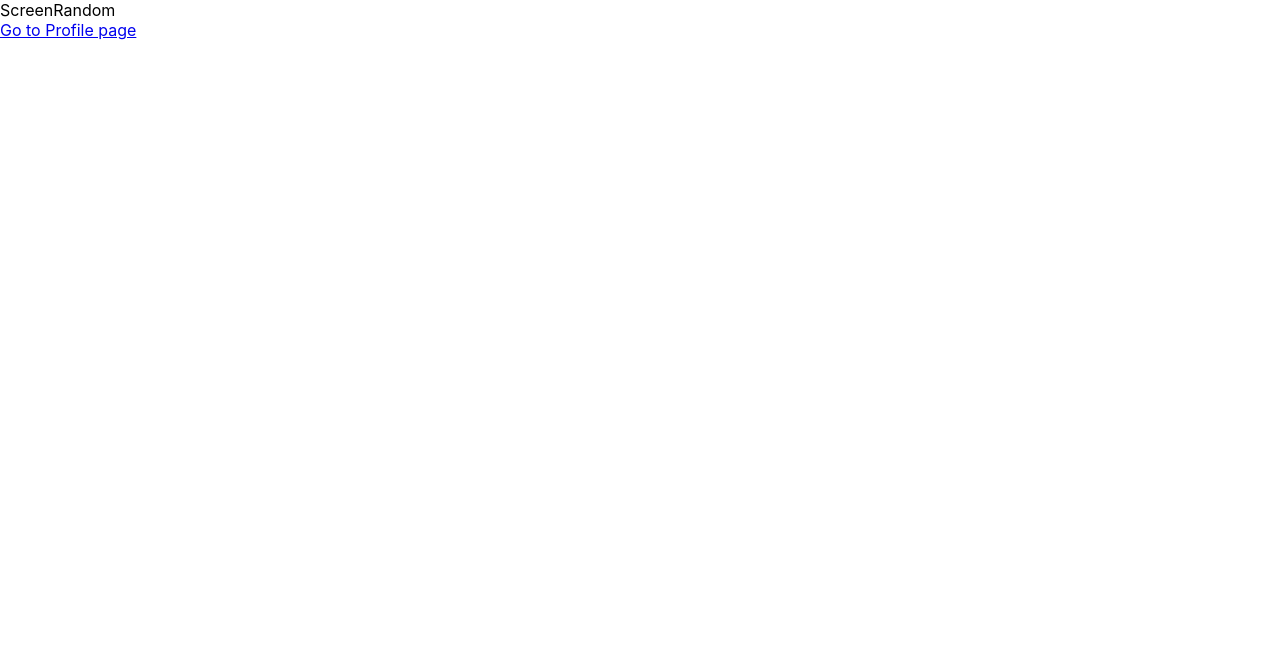
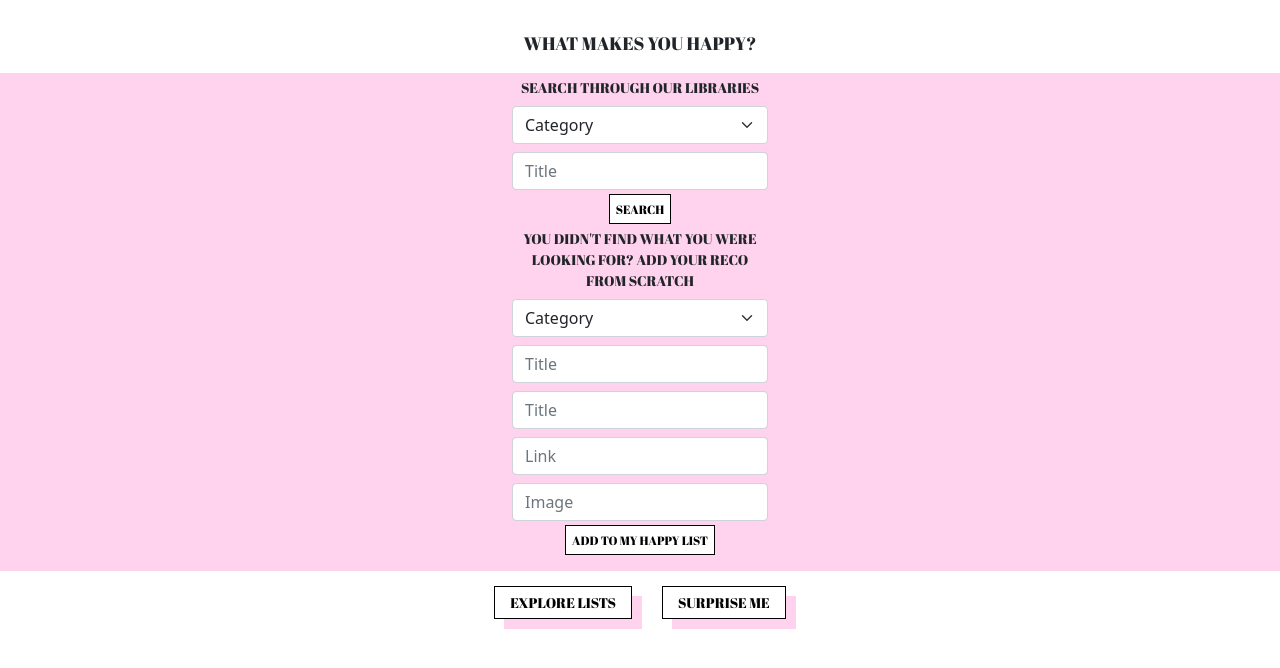
Before and after one commit to AlexismlaWeb/BeHappy, a React (Create React App) app in the folder BeHappyFrontend/: page /screenrandom in a window 1280 px wide. Shown: the top 668 px of the page. Built offline with nearby package versions, Linux system fonts and the light colour scheme.

Commit message:
Essai graphisme front dans ScreenRandom

```diff
--- a/BeHappyFrontend/package.json
+++ b/BeHappyFrontend/package.json
@@ -7,11 +7,13 @@
     "@testing-library/react": "^13.3.0",
     "@testing-library/user-event": "^13.5.0",
     "antd": "^4.21.5",
+    "bootstrap": "^5.1.3",
     "react": "^18.2.0",
     "react-dom": "^18.2.0",
     "react-redux": "^8.0.2",
     "react-router-dom": "^5.3.3",
     "react-scripts": "5.0.1",
+    "reactstrap": "^9.1.1",
     "redux": "^4.2.0",
     "web-vitals": "^2.1.4"
   },
--- a/BeHappyFrontend/src/App.css
+++ b/BeHappyFrontend/src/App.css
@@ -1,3 +1,5 @@
+@import url("https://fonts.googleapis.com/css2?family=Abril+Fatface&display=swap");
+
 .App {
   text-align: center;
 }
@@ -95,3 +97,87 @@ h4 {
   flex-wrap: wrap;
   justify-content: center;
 }
+
+.Button {
+  box-shadow: 10px 10px #ffd2ee;
+  background-color: white;
+  border: 1px solid black;
+  color: black;
+  padding: 5px 15px;
+  margin: 15px;
+  text-align: center;
+  text-decoration: none;
+  font-size: 14px;
+  font-family: Abril Fatface;
+}
+
+.Button-Submit {
+  background-color: white;
+  border: 1px solid black;
+  color: black;
+  /* padding: 15px 32px; */
+  /* margin: 15px; */
+  text-align: center;
+  text-decoration: none;
+  font-size: 12px;
+  font-family: Abril Fatface;
+  height: 30px;
+}
+
+.Global {
+  display: flex;
+  flex-direction: column;
+  /* background-color: red; */
+  justify-content: center;
+  align-items: center;
+}
+
+.Top {
+  display: flex;
+  /* background-color: red; */
+  justify-content: center;
+  font-size: 16px;
+  font-family: Abril Fatface;
+}
+
+.Middle {
+  display: flex;
+  flex-direction: column;
+  background-color: #ffd2ee;
+  justify-content: center;
+  align-items: center;
+  width: 100%;
+}
+
+.Bottom {
+  display: flex;
+  justify-content: center;
+}
+
+.Form {
+  width: 20%;
+  display: flex;
+  flex-direction: column;
+  justify-content: center;
+  align-items: center;
+}
+
+.Text {
+  font-size: 14px;
+  font-family: Abril Fatface;
+  text-align: center;
+  margin: 4px;
+}
+
+.Title {
+  font-size: 18px;
+  font-family: Abril Fatface;
+  text-align: center;
+  margin-top: 30px;
+}
+
+.Input {
+  width: 80%;
+  margin: 4px;
+  border: 1px solid black;
+}
--- a/BeHappyFrontend/src/ScreenRandom.js
+++ b/BeHappyFrontend/src/ScreenRandom.js
@@ -3,12 +3,81 @@ import "./App.css";
 import { useParams } from "react-router-dom";
 import { connect } from "react-redux";
 import { Link } from "react-router-dom";
+import { Button } from "antd";
+import { FormGroup, Label, Input } from "reactstrap";
+import "bootstrap/dist/css/bootstrap.min.css";
 
 export default function ScreenRandom() {
   return (
-    <div>
-      <div>ScreenRandom</div>
-      <Link to="/screenprofile">Go to Profile page</Link>
+    <div className="Global">
+      <div className="Top">
+        <p className="Title">WHAT MAKES YOU HAPPY?</p>
+      </div>
+
+      <div className="Middle">
+        <FormGroup className="Form">
+          <p className="Text">SEARCH THROUGH OUR LIBRARIES</p>
+          <Input
+            className="Input"
+            type="select"
+            name="select"
+            id="exampleSelect"
+          >
+            <option>Category</option>
+            <option>Film</option>
+            <option>Serie</option>
+            <option>Podcast</option>
+            <option>Music</option>
+            <option>Book</option>
+            <option>Other</option>
+          </Input>
+          <Input
+            className="Input"
+            type="title"
+            name="title"
+            placeholder="Title"
+          />
+          <Button className="Button-Submit">SEARCH</Button>
+          <p className="Text">
+            YOU DIDN'T FIND WHAT YOU WERE LOOKING FOR? ADD YOUR RECO FROM
+            SCRATCH
+          </p>
+
+          <Input
+            className="Input"
+            type="select"
+            name="select"
+            id="exampleSelect"
+          >
+            <option>Category</option>
+            <option>Film</option>
+            <option>Serie</option>
+            <option>Podcast</option>
+            <option>Music</option>
+            <option>Book</option>
+            <option>Other</option>
+          </Input>
+          <Input
+            className="Input"
+            type="title"
+            name="title"
+            placeholder="Title"
+          />
+          <Input
+            className="Input"
+            type="title"
+            name="title"
+            placeholder="Title"
+          />
+          <Input className="Input" type="link" name="link" placeholder="Link" />
+          <Input className="Input" name="img" placeholder="Image" />
+          <Button className="Button-Submit">ADD TO MY HAPPY LIST</Button>
+        </FormGroup>
+      </div>
+      <div className="Bottom">
+        <Button className="Button">EXPLORE LISTS</Button>
+        <Button className="Button">SURPRISE ME</Button>
+      </div>
     </div>
   );
 }
--- a/BeHappyFrontend/src/ScreenWelcome.js
+++ b/BeHappyFrontend/src/ScreenWelcome.js
@@ -122,6 +122,7 @@ function ScreenWelcome(props) {
         >
           Sign-up
         </Button>
+
       </div>
     </div>
   );
```
Also changed, not shown: 2 other files (tests, documents, lock files or other folders).
